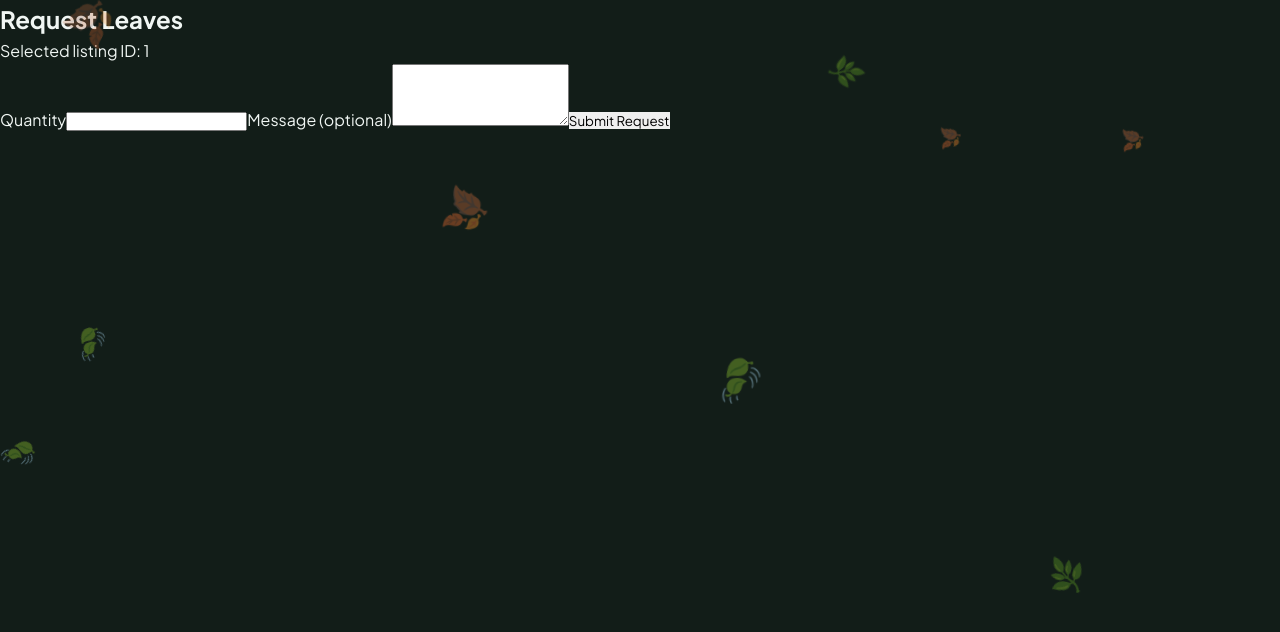
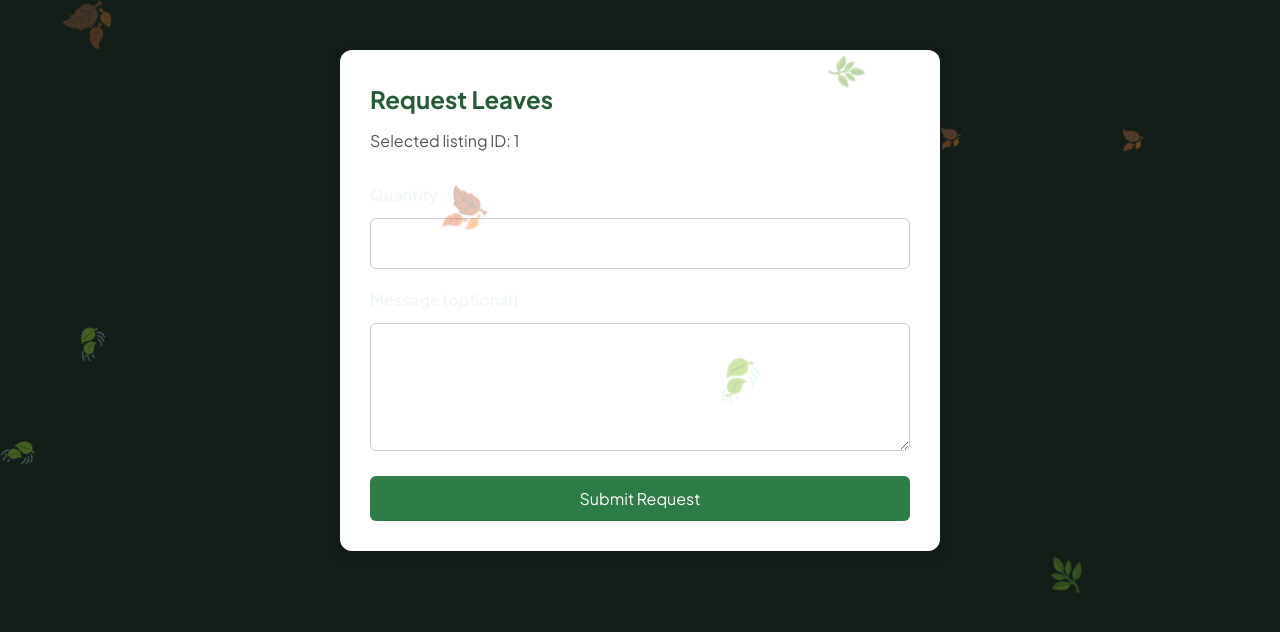
Before and after one commit to RameshRaveendran/eat-ila, a React (Vite) app in the folder client/: page /leaves/1/request in a window 1280 px wide. Shown: the top 632 px of the page. Built offline with nearby package versions, Linux system fonts and the light colour scheme.

Commit message:
requested leaves submission done with css update

```diff
--- a/client/src/App.css
+++ b/client/src/App.css
@@ -302,3 +302,73 @@ nav a:hover {
     opacity: 0;
   }
 }
+
+
+/* Request Leaves Page */
+.request-leaves {
+  max-width: 600px;
+  margin: 50px auto;
+  padding: 30px;
+  background-color: #ffffff;
+  border-radius: 12px;
+  box-shadow: 0 4px 15px rgba(0, 0, 0, 0.08);
+}
+
+.request-leaves h2 {
+  margin-bottom: 10px;
+  color: #245c36;
+}
+
+.request-leaves p {
+  margin-bottom: 20px;
+  color: #555;
+}
+
+.request-leaves form {
+  display: flex;
+  flex-direction: column;
+  gap: 10px;
+}
+
+.request-leaves label {
+  font-weight: 600;
+  margin-top: 8px;
+}
+
+.request-leaves input,
+.request-leaves textarea {
+  width: 100%;
+  padding: 12px;
+  border: 1px solid #ccc;
+  border-radius: 6px;
+  font: inherit;
+  box-sizing: border-box;
+}
+
+.request-leaves input:focus,
+.request-leaves textarea:focus {
+  outline: none;
+  border-color: #2e7d46;
+  box-shadow: 0 0 0 2px rgba(46, 125, 70, 0.12);
+}
+
+.request-leaves button {
+  margin-top: 15px;
+  padding: 12px;
+  background-color: #2e7d46;
+  color: white;
+  border: none;
+  border-radius: 6px;
+  font-size: 16px;
+  cursor: pointer;
+}
+
+.request-leaves button:hover {
+  background-color: #245c36;
+}
+
+.request-leaves .success-message {
+  margin-top: 20px;
+  color: #245c36;
+  font-weight: 600;
+}
--- a/client/src/pages/RequestLeaves.jsx
+++ b/client/src/pages/RequestLeaves.jsx
@@ -1,27 +1,27 @@
-import { useState } from 'react'
-import { useParams } from 'react-router-dom'
+import { useState } from "react";
+import { useParams } from "react-router-dom";
 
 function RequestLeaves() {
-  const { id } = useParams()
+  const { id } = useParams();
 
-  const [quantity, setQuantity] = useState('')
-  const [message, setMessage] = useState('')
-  const [submitted, setSubmitted] = useState(false)
+  const [quantity, setQuantity] = useState("");
+  const [message, setMessage] = useState("");
+  const [submitted, setSubmitted] = useState(false);
 
   function handleSubmit(event) {
-    event.preventDefault()
+    event.preventDefault();
 
     console.log({
       listingId: id,
       quantity: Number(quantity),
       message,
-    })
+    });
 
-    setSubmitted(true)
+    setSubmitted(true);
   }
 
   return (
-    <section>
+    <section className="request-leaves">
       <h2>Request Leaves</h2>
       <p>Selected listing ID: {id}</p>
 
@@ -34,8 +34,8 @@ function RequestLeaves() {
           min="1"
           value={quantity}
           onChange={(event) => {
-            setQuantity(event.target.value)
-            setSubmitted(false)
+            setQuantity(event.target.value);
+            setSubmitted(false);
           }}
           required
         />
@@ -47,8 +47,8 @@ function RequestLeaves() {
           rows="4"
           value={message}
           onChange={(event) => {
-            setMessage(event.target.value)
-            setSubmitted(false)
+            setMessage(event.target.value);
+            setSubmitted(false);
           }}
         />
 
@@ -56,12 +56,12 @@ function RequestLeaves() {
       </form>
 
       {submitted && (
-        <p role="status">
+        <p className="success-message" role="status">
           Request submitted successfully!
         </p>
       )}
     </section>
-  )
+  );
 }
 
-export default RequestLeaves
+export default RequestLeaves;
```
